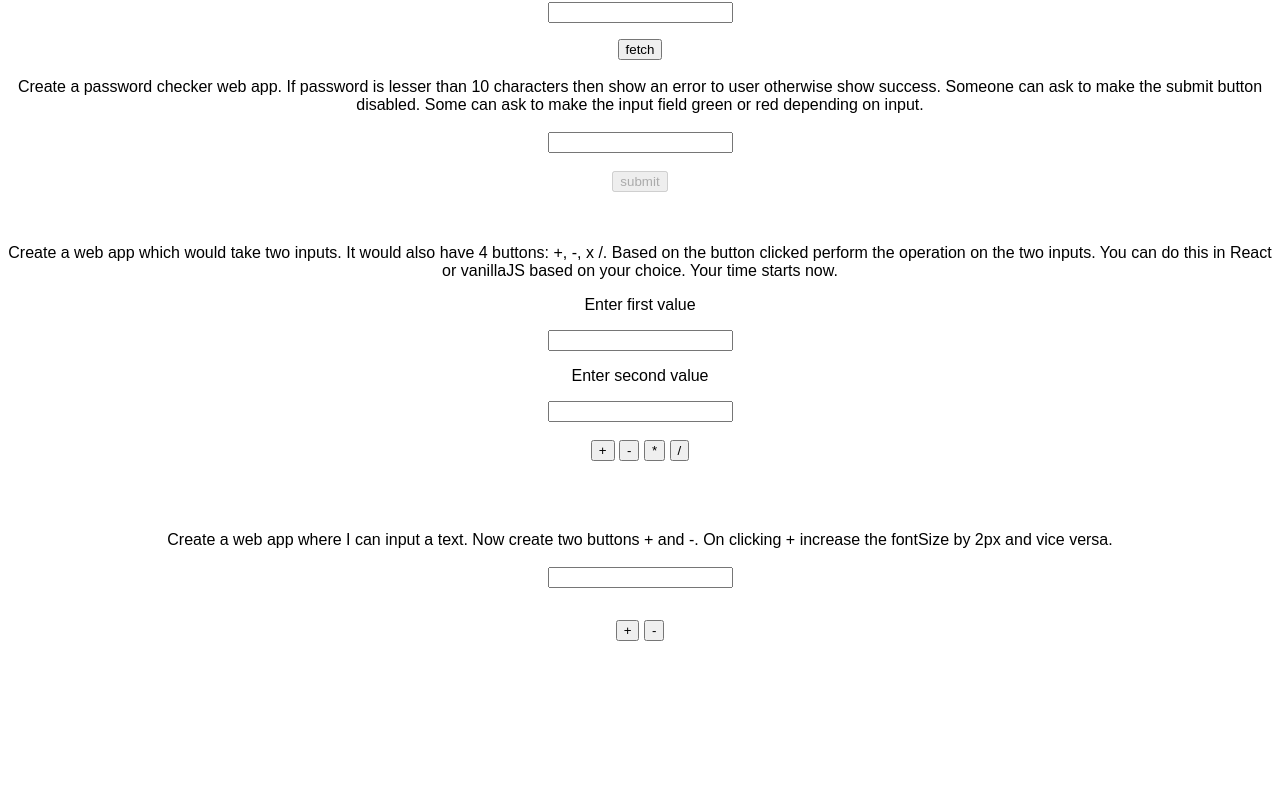
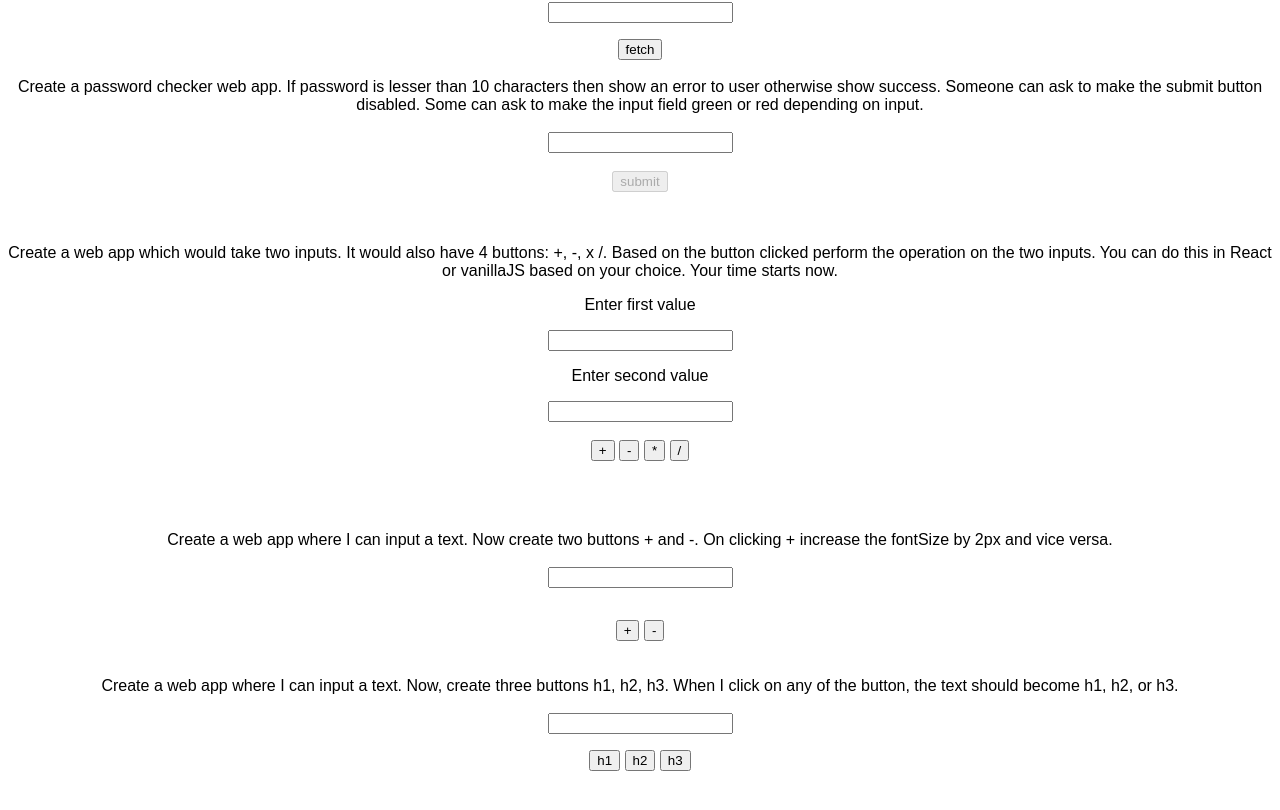
Before and after one commit to ishitakeshawani/Frontend-Interview-Preparation, a React (Create React App) app: page / in a window 1280 px wide. Shown: the part 218-1028 px from the top of the page. Before the commit the page ends 903 px from the top, so only its background shows below. Built offline with nearby package versions, Linux system fonts and the light colour scheme.

Commit message:
added 3rd quetsion

```diff
--- a/src/App.js
+++ b/src/App.js
@@ -4,6 +4,7 @@ import Q7Q8Q9 from "./Q7-Q8-Q9";
 import Q11 from "./Q11";
 import Q1 from "./Q1";
 import Q2 from "./Q2";
+import Q3 from "./Q3";
 
 export default function App() {
   return (
@@ -41,7 +42,10 @@ export default function App() {
       <Q2 />
       <br />
       <br />
-
+      Create a web app where I can input a text. Now, create three buttons h1, h2, h3. When I click on any of the button, the text should become h1, h2, or h3.
+      <br /><br />
+      <Q3 />
+      <br /><br />
     </div>
   );
 }
--- /dev/null
+++ b/src/Q3.js
@@ -0,0 +1,19 @@
+import React from "react";
+import { useState } from "react";
+
+const Q3 = () =>{
+    const [text,settext] = useState("");
+    const [size,setsize] = useState();
+
+    return (
+        <div>
+            <input type="text" onChange={(e) => settext(e.target.value)}/>
+            <p style={{fontSize:size}}>{text}</p>
+            <button onClick={() => setsize(32)}>h1</button>&nbsp;
+            <button onClick={() => setsize(24)}>h2</button>&nbsp;
+            <button onClick={() => setsize(18.72)}>h3</button>
+        </div>
+    );
+}
+
+export default Q3;
```
